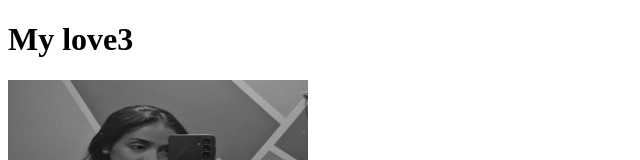
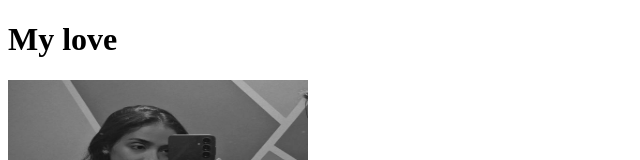
Before and after one commit to ThomazCarvalho20/clone-tabnews, a Next.js app: page / in a window 1280 px wide. Shown: the top 160 px of the page, without its empty margins (0-640 px from the left). Built offline with nearby package versions, Linux system fonts and the light colour scheme.

Commit message:
arrumando escrita

```diff
--- a/pages/index.js
+++ b/pages/index.js
@@ -1,7 +1,7 @@
 function Home(){
     return(
         <div>
-            <h1>My love3</h1>
+            <h1>My love</h1>
             <img src="/images/image.png" alt="amor da minha vida" width="300" height="200"/>
         </div>
     )
```
Also changed, not shown: public/image.png (deleted).
